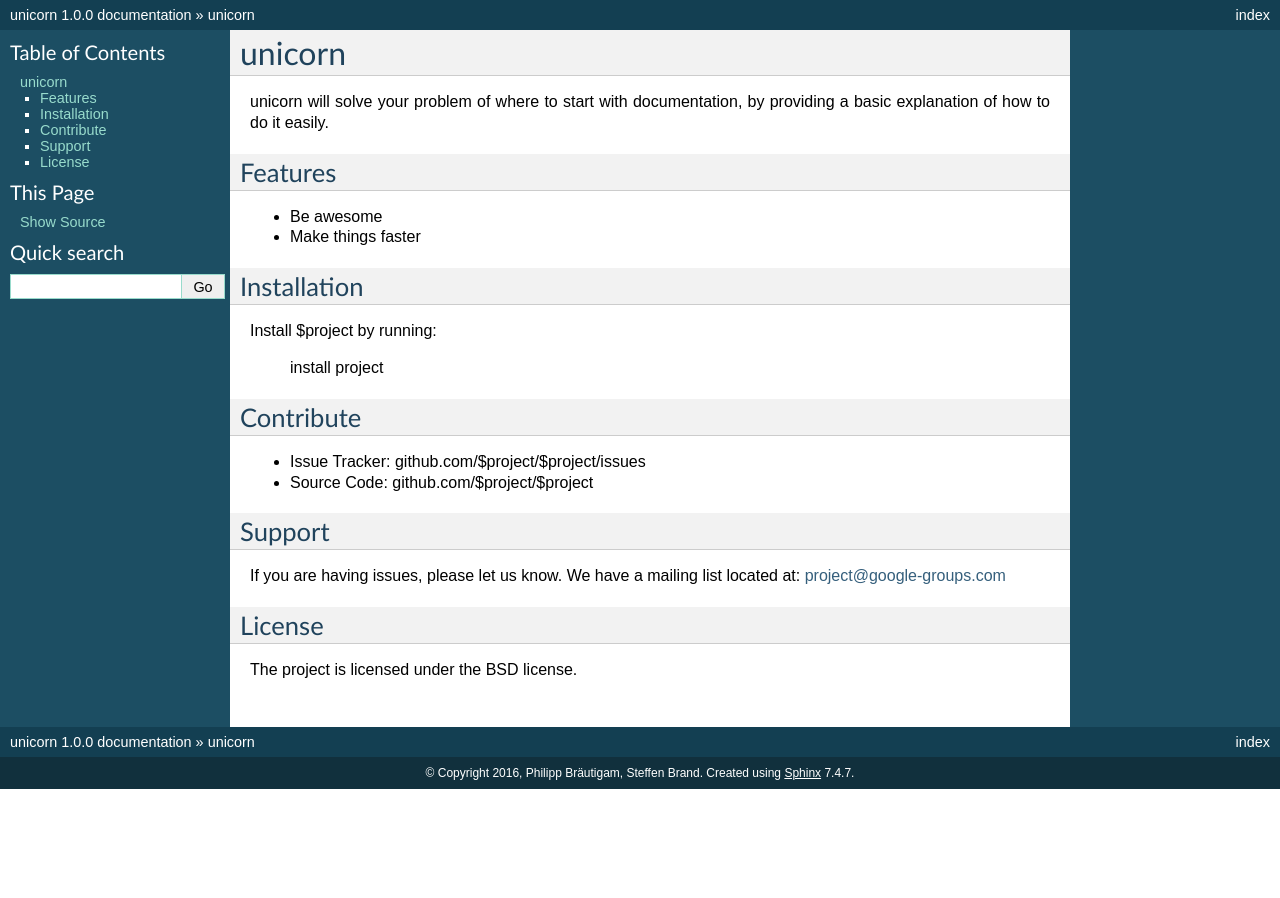
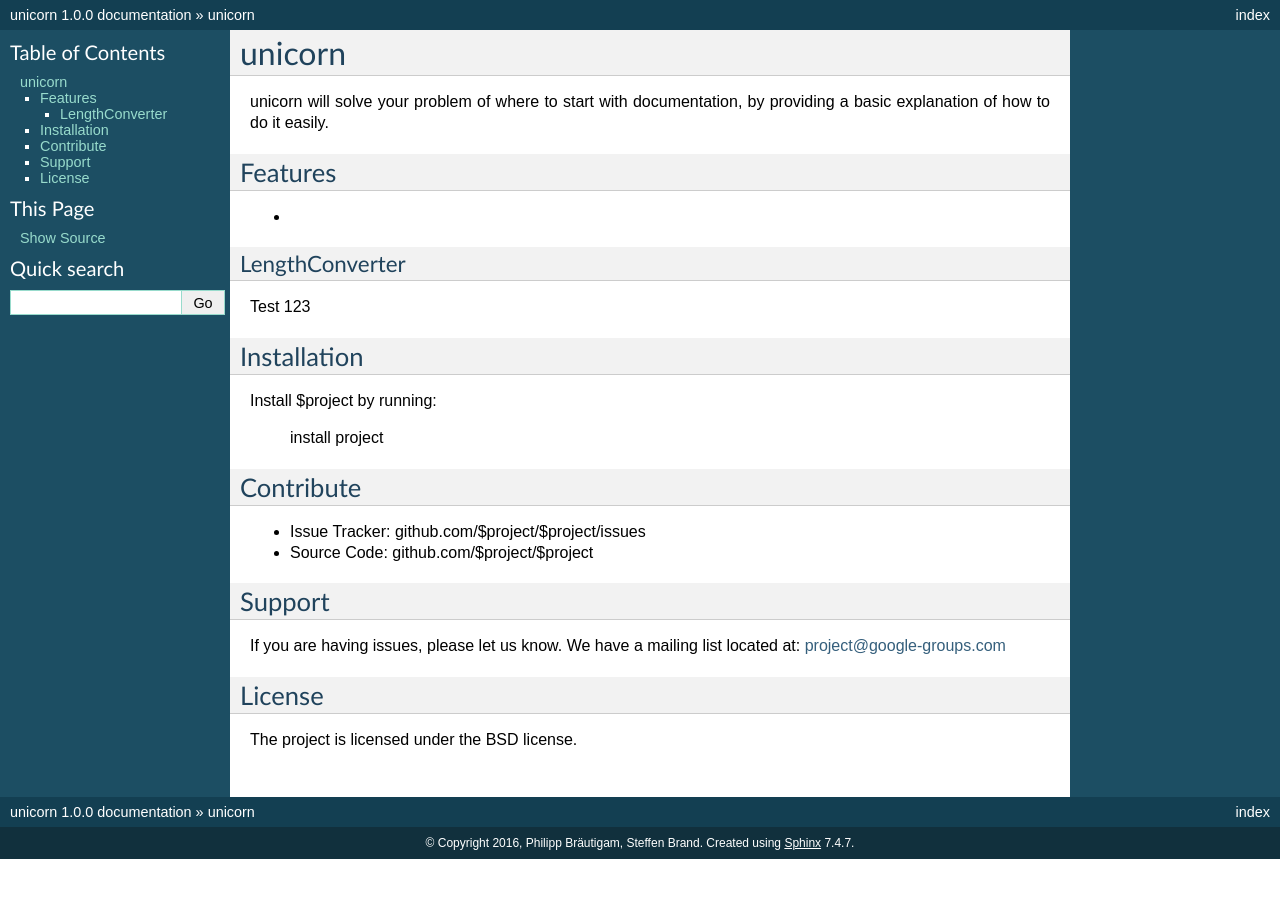
Before and after one commit to xyNNN/unicorn, a Sphinx documentation site: the page built from docs/source/index.rst, in a window 1280 px wide. Built offline with Sphinx 7.4.7, drawn with Linux system fonts in a browser that asks for light colours.

Commit message:
try linking in rst

```diff
--- a/docs/source/index.rst
+++ b/docs/source/index.rst
@@ -7,8 +7,12 @@
 Features
 --------
 
-- Be awesome
-- Make things faster
+- .. _LengthConverter:
+
+LengthConverter
+~~~~~~~~~~~~~~~
+
+Test 123
 
 Installation
 ------------
```
